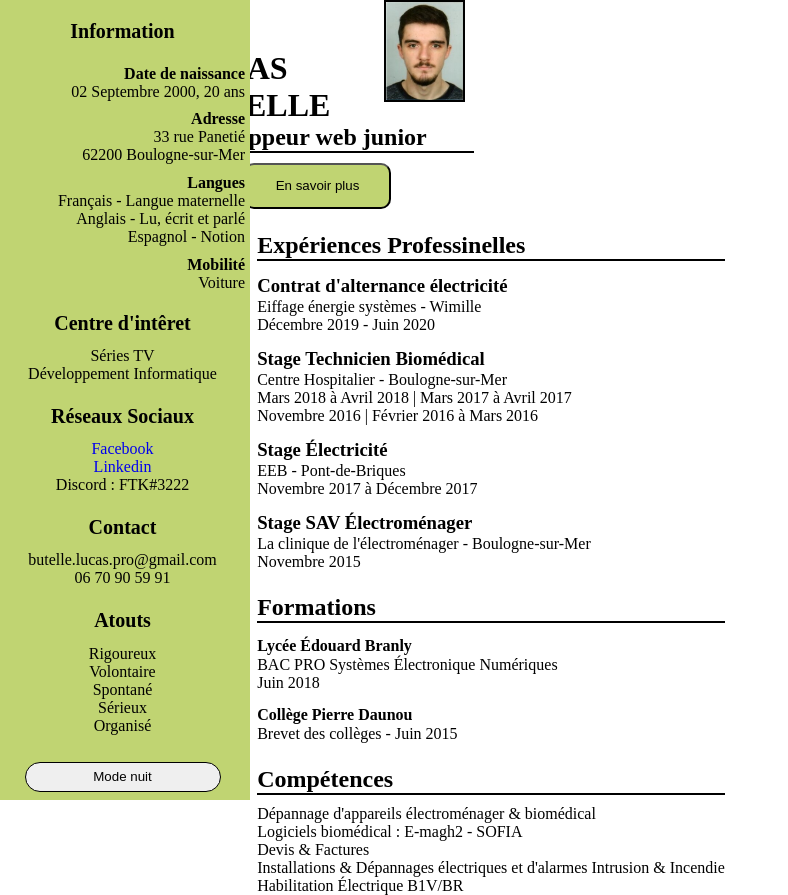
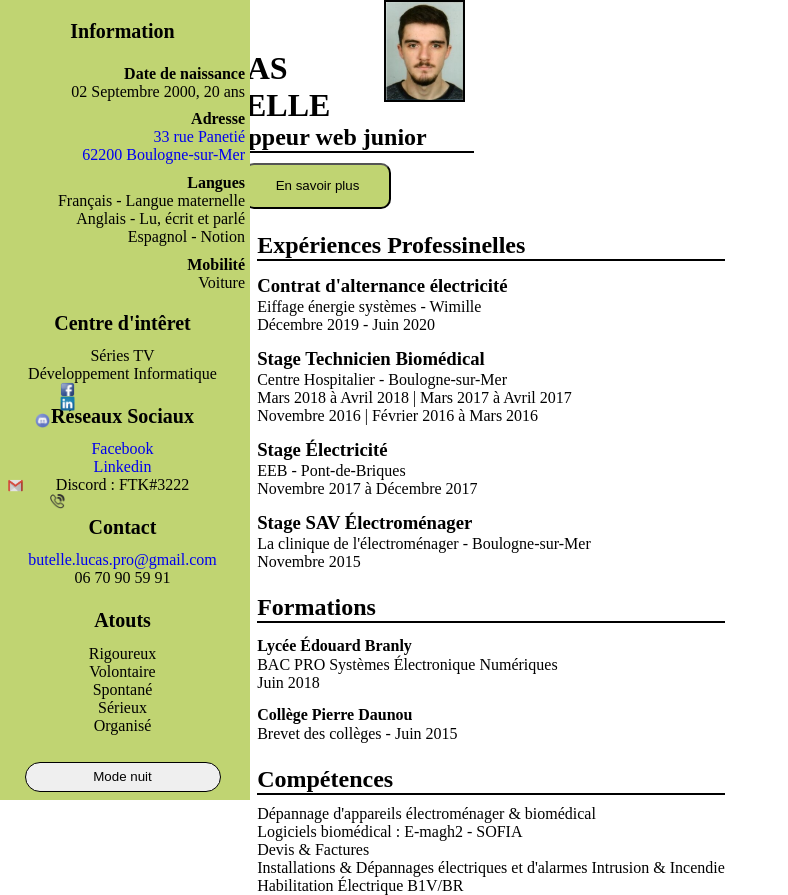
Before and after one commit to LucasButelle/PrairieCV, a plain HTML site: page index.html in a window 1280 px wide. Shown: the whole page, without its empty margins (0-788 px from the left). Drawn offline with Linux system fonts and the light colour scheme.

Commit message:
version 1 fini

```diff
--- a/css/style.css
+++ b/css/style.css
@@ -154,6 +154,38 @@ input[type=checkbox]:checked ~ .sidebarIconToggle > .diagonal.part-2 {
     background-color: rgb(80, 80, 80);
   }
 
+#facebook, #linkedin, #discord, #gmail, #phone{
+    position: absolute;
+    width: 15px;
+}
+
+#facebook, #linkedin{
+    left: 60px;
+}
+
+#facebook{
+    top: 60%;}
+
+#linkedin{
+    top: 62.5%;
+}
+
+#discord{
+    top: 65%;
+    left: 35px;
+}
+
+#gmail{
+    top: 75%;
+    left: 8px;
+}
+
+#phone{
+    top: 77.7%;
+    left: 50px;
+}
+
+
                                              /********** Le corps **********/
 
 main{
@@ -272,4 +304,27 @@ h3, h4{
         display: none;
         z-index: 20;
     }
+
+    #facebook, #linkedin{
+        left: 60px;
+    }
+
+    #facebook{
+        top: 47.7%;}
+
+    #linkedin{
+        top: 49.5%;
+    }
+
+    #discord{
+        top: 51.6%;
+    }
+
+    #gmail{
+        top: 59.7%;
+    }
+
+    #phone{
+        top: 61.7%;
+    }
 }
--- a/index.html
+++ b/index.html
@@ -27,8 +27,8 @@
                                     <p>02 Septembre 2000, 20 ans</p>
 
                                     <h6>Adresse</h6>
-                                    <p>33 rue Panetié</p>
-                                    <p>62200 Boulogne-sur-Mer</p>
+                                    <a href="https://www.google.fr/maps/place/33+Rue+Paneti%C3%A9,+62200+Boulogne-sur-Mer/@50.7149422,1.6134214,17z/data=!3m1!4b1!4m5!3m4!1s0x47dc2c5133a1c7d9:0xa56b018c87cd3677!8m2!3d50.7149388!4d1.6156101"><p>33 rue Panetié</p>
+                                    <p>62200 Boulogne-sur-Mer</p></a>
 
                                     <h6>Langues</h6>
                                     <p>Français - Langue maternelle</p>
@@ -47,14 +47,23 @@
 
                             <h4>Réseaux Sociaux</h4>
                             <div class="infocenter">
+                                <img src="./img/facebook.png" id="facebook">
                                 <a href="https://www.facebook.com/lucas.butelle.62"><p>Facebook</p></a>
+
+                                <img src="./img/linkedin.png" id="linkedin">
                                 <a href="https://www.linkedin.com/in/lucas-butelle-a4b396215/"><p>Linkedin</p></a>
+
+                                <img src="./img/discord.png" id="discord">
                                 <p>Discord : FTK#3222</p>
                             </div>
 
                             <h4>Contact</h4>
                                 <div class="infocenter">
-                                    <p>butelle.lucas.pro@gmail.com</p>
+                                    <img src="./img/gmail.png" id="gmail">
+                                    <a href="mailto:butelle.lucas.pro@gmail.com">butelle.lucas.pro@gmail.com </a>
+
+
+                                    <img src="./img/phone.png" id="phone">
                                     <p>06 70 90 59 91</p>
                                 </div>
 
```
Also changed, not shown: img/discord.png (added), img/facebook.png (added), img/gmail.png (added), img/linkedin.png (added), img/phone.png (added).
